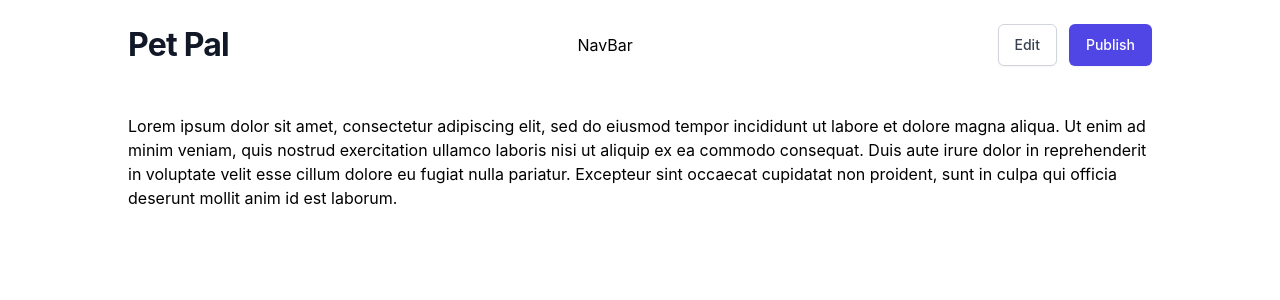
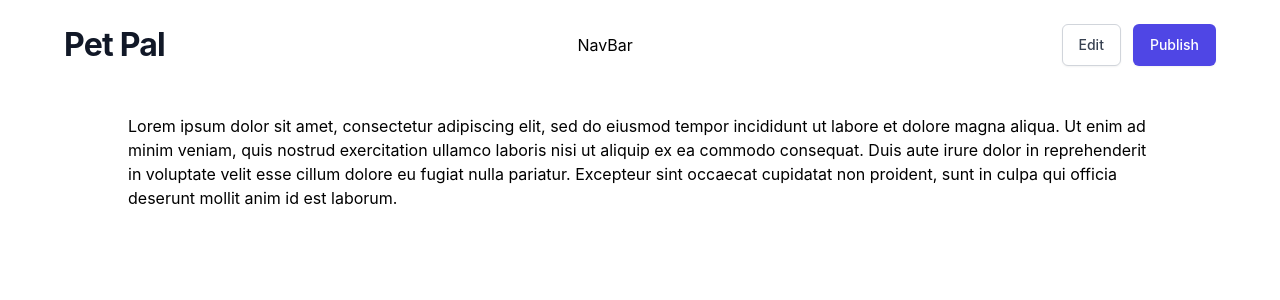
Before and after one commit to imevanc/pet-pal, a Next.js app: page / in a window 1280 px wide. Shown: the top 300 px of the page. Built offline with nearby package versions, Linux system fonts and the light colour scheme; a web font is replaced by a local one.

Commit message:
refactored the header value

```diff
--- a/src/components/Header.tsx
+++ b/src/components/Header.tsx
@@ -1,10 +1,7 @@
 import React from "react";
-import clsx from "clsx";
+// import clsx from "clsx";
 import NavBar from "./NavBar";
 import Logo from "./Logo";
-// interface Props {
-//   children: React.ReactNode;
-// }
 
 const Header: React.FC = () => {
   let [isScrolled, setIsScrolled] = React.useState<boolean>(false);
@@ -31,7 +28,7 @@ const Header: React.FC = () => {
         //   : "dark:bg-transparent"
       }
     >
-      <div className="max-w-5xl w-full flex items-center justify-between">
+      <div className="max-w-6xl w-full flex items-center justify-between">
         <Logo />
         <NavBar />
         <div className="flex mt-0 md:ml-4">
```
